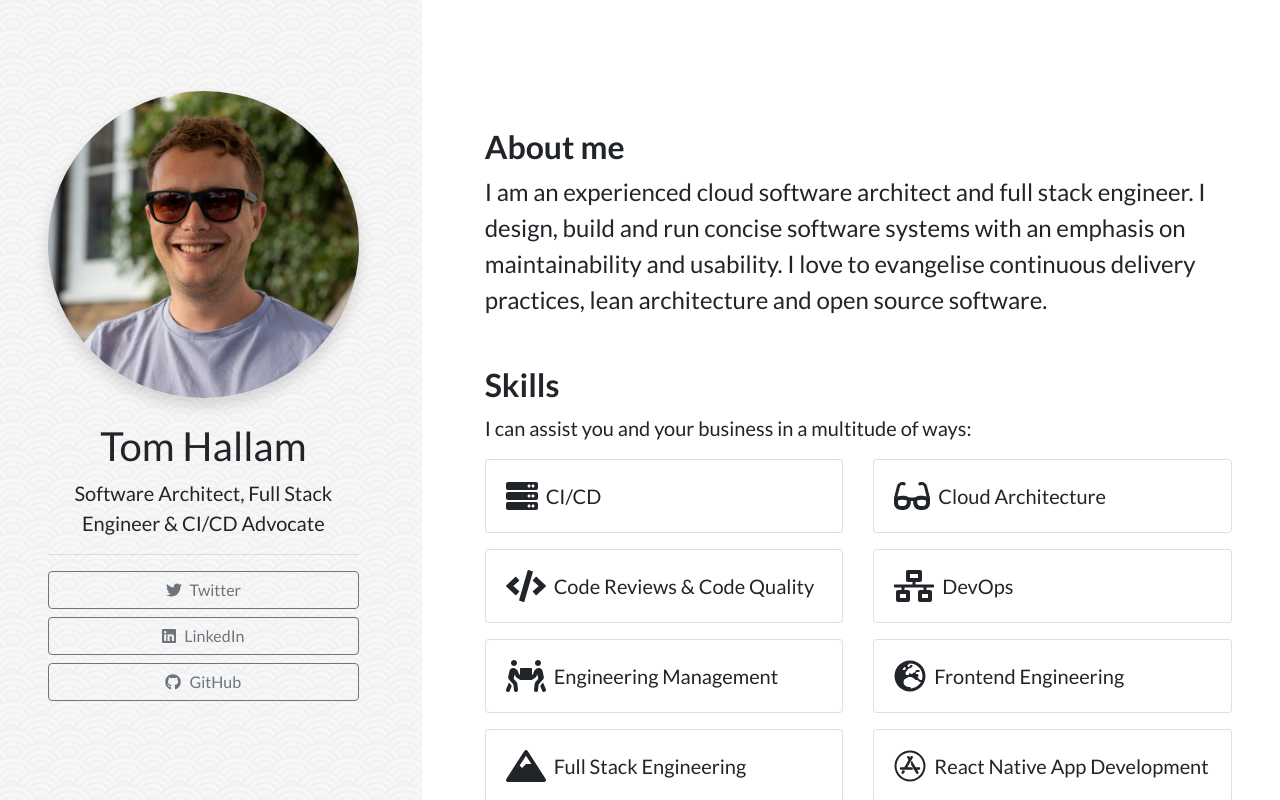
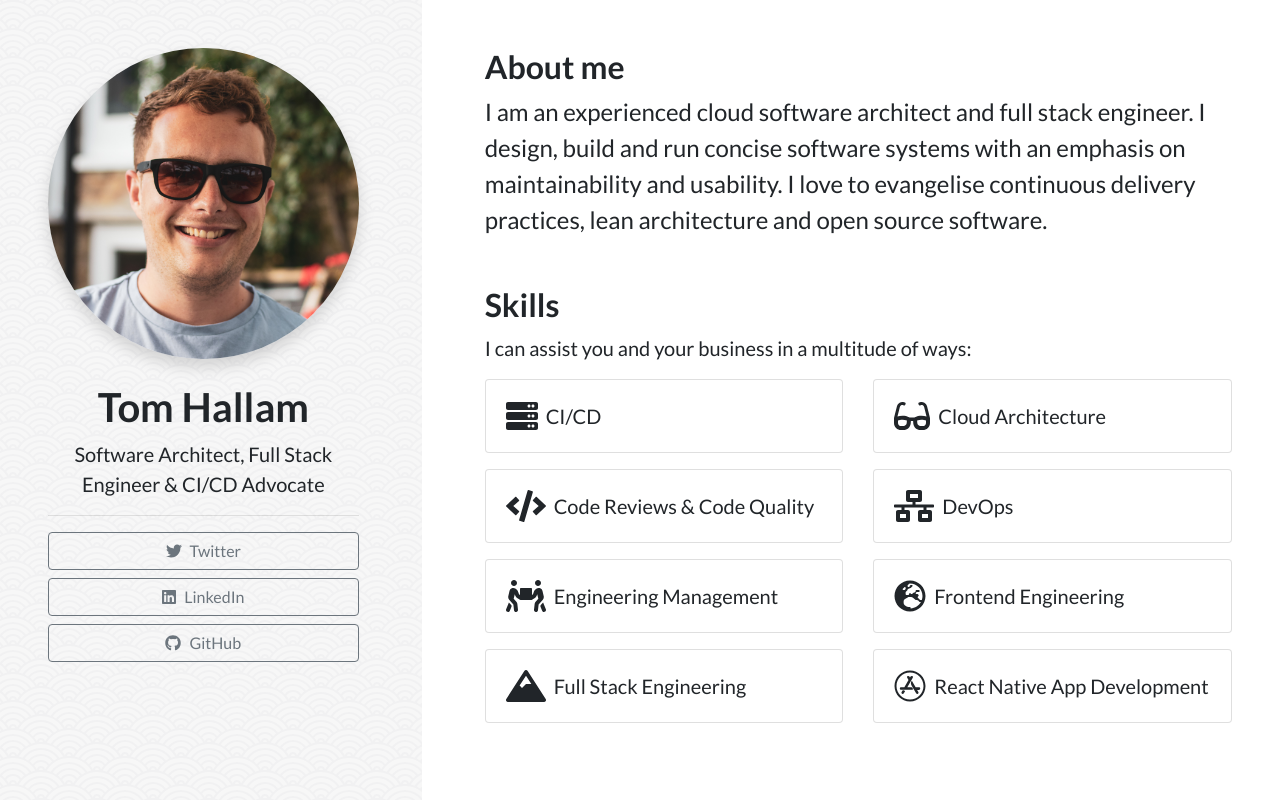
Before and after one commit to tomhallam/tomhallam.co.uk, a Gatsby site: page / in a window 1280 px wide. Built offline with nearby package versions, Linux system fonts and the light colour scheme; Gatsby itself is replaced by a stand-in of ours.

Commit message:
feat: Don't make body scroll on mobile. New image

```diff
--- a/gatsby-config.js
+++ b/gatsby-config.js
@@ -1,11 +1,12 @@
 module.exports = {
   siteMetadata: {
-    title: `Gatsby Default Starter`,
-    description: `Kick off your next, great Gatsby project with this default starter. This barebones starter ships with the main Gatsby configuration files you might need.`,
-    author: `@gatsbyjs`,
+    title: `Tom Hallam`,
+    description: `Tom is a Software Architect, Full Stack Engineer & CI/CD Advocate`,
+    author: `@tomhallam`,
   },
   plugins: [
     `gatsby-plugin-react-helmet`,
+    `gatsby-plugin-sass`,
     {
       resolve: `gatsby-source-filesystem`,
       options: {
@@ -18,8 +19,8 @@ module.exports = {
     {
       resolve: `gatsby-plugin-manifest`,
       options: {
-        name: `gatsby-starter-default`,
-        short_name: `starter`,
+        name: `Tom Hallam`,
+        short_name: `Tom Hallam`,
         start_url: `/`,
         background_color: `#663399`,
         theme_color: `#663399`,
--- a/package.json
+++ b/package.json
@@ -16,9 +16,11 @@
     "gatsby-plugin-offline": "^3.0.32",
     "gatsby-plugin-prefetch-google-fonts": "^1.4.3",
     "gatsby-plugin-react-helmet": "^3.1.21",
+    "gatsby-plugin-sass": "^2.1.30",
     "gatsby-plugin-sharp": "^2.4.3",
     "gatsby-source-filesystem": "^2.1.46",
     "gatsby-transformer-sharp": "^2.3.13",
+    "node-sass": "^4.13.1",
     "prop-types": "^15.7.2",
     "react": "^16.12.0",
     "react-bootstrap": "^1.0.0-beta.17",
--- a/src/components/image.js
+++ b/src/components/image.js
@@ -16,7 +16,7 @@ import Img from "gatsby-image"
 const Image = (props) => {
   const data = useStaticQuery(graphql`
     query {
-      placeholderImage: file(relativePath: { eq: "me.jpg" }) {
+      placeholderImage: file(relativePath: { eq: "tom.jpg" }) {
         childImageSharp {
           fluid(maxWidth: 300) {
             ...GatsbyImageSharpFluid
--- a/src/components/layout.js
+++ b/src/components/layout.js
@@ -13,7 +13,7 @@ import { Row, Col } from "react-bootstrap"
 import Sidebar from "./sidebar"
 
 import "bootstrap/dist/css/bootstrap.min.css"
-import "./layout.css"
+import "./layout.scss"
 
 const Layout = ({ children }) => {
   const data = useStaticQuery(graphql`
--- a/src/components/layout.css
+++ b/src/components/layout.scss
@@ -1,3 +1,5 @@
+@import "node_modules/bootstrap/scss/bootstrap";
+
 html {
   scroll-behavior: smooth;
 }
@@ -11,8 +13,10 @@ h2 {
 }
 
 main {
-  height: 100vh;
-  overflow: scroll;
+  @include media-breakpoint-up(md) {
+    height: 100vh;
+    overflow: scroll;
+  }
 }
 
 .sidebar {
@@ -30,12 +34,15 @@ main {
   margin: -10px;
   animation: animate 2s infinite;
 }
+
 .arrow span:nth-child(2) {
   animation-delay: -0.2s;
 }
+
 .arrow span:nth-child(3) {
   animation-delay: -0.4s;
 }
+
 @keyframes animate {
   0% {
     opacity: 0;
--- a/src/components/sidebar.js
+++ b/src/components/sidebar.js
@@ -19,11 +19,11 @@ const Sidebar = () => (
       backgroundColor: "#f7f7f7",
     }}
   >
-    <div className="d-flex align-items-center p-5" style={{ height: "100%" }}>
+    <div className="d-flex p-5" style={{ height: "100%" }}>
       <div>
         <Image className="shadow" />
         <div className="mt-4">
-          <h1>Tom Hallam</h1>
+          <h1 style={{ fontWeight: '700' }}>Tom Hallam</h1>
           <p className="lead">
             Software Architect, Full Stack Engineer & CI/CD Advocate
           </p>
--- a/src/components/social-item.js
+++ b/src/components/social-item.js
@@ -4,11 +4,9 @@ import { Button } from "react-bootstrap"
 
 export default ({ icon, name, link }) => (
   <div className="my-2">
-    <a href={link} target={'_blank'}>
-      <Button block variant={'outline-secondary'}>
-        <FontAwesomeIcon className="mr-2" icon={icon} />
-        {name}
-      </Button>
-    </a>
+    <Button block variant={"outline-secondary"} href={link}>
+      <FontAwesomeIcon className="mr-2" icon={icon} />
+      {name}
+    </Button>
   </div>
 )
--- a/src/pages/index.js
+++ b/src/pages/index.js
@@ -64,7 +64,6 @@ const skills = [
 const IndexPage = () => (
   <Layout>
     <SEO title="Home" />
-    <div className="d-none d-md-block" style={{ height: "10vh" }} />
     <section className="m-5">
       <a name="about"></a>
       <h2>About me</h2>
```
Also changed, not shown: src/components/header.js (deleted, +0 -42 lines), src/images/gatsby-astronaut.png (deleted), src/images/gatsby-icon.png (deleted), src/images/tom.jpg (added), 1 other file.
